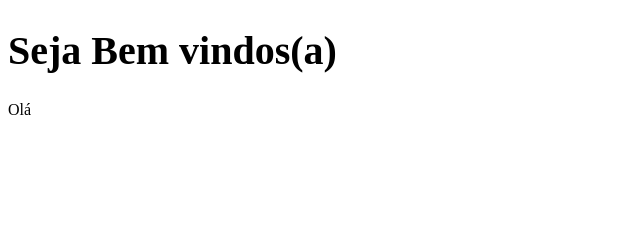
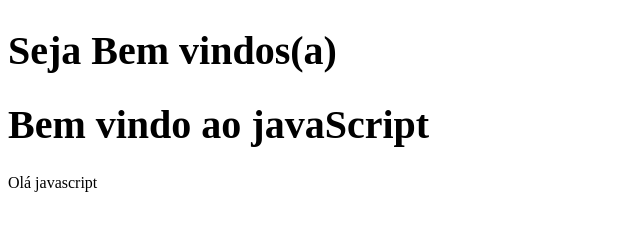
Before and after one commit to Eduardo-silva0/studys, a plain HTML site: page javascript/FullStack B7web/index.html in a window 1280 px wide. Shown: the whole page, without its empty margins (0-640 px from the left). Drawn offline with Linux system fonts and the light colour scheme.

Commit message:
pasando para o github

```diff
--- a/javascript/FullStack B7web/index.html
+++ b/javascript/FullStack B7web/index.html
@@ -11,6 +11,7 @@
 <body>
 
     <h1>Seja Bem vindos(a)</h1>
+    <h1 id="om">olá mundo!</h1>
 
     <script src='script.js'></script>
 </body>
--- a/javascript/FullStack B7web/script.js
+++ b/javascript/FullStack B7web/script.js
@@ -1 +1,5 @@
 document.write('Olá')
+
+document.getElementById("om").innerHTML = "Bem vindo ao javaScript";
+
+document.write(' javascript')
```
